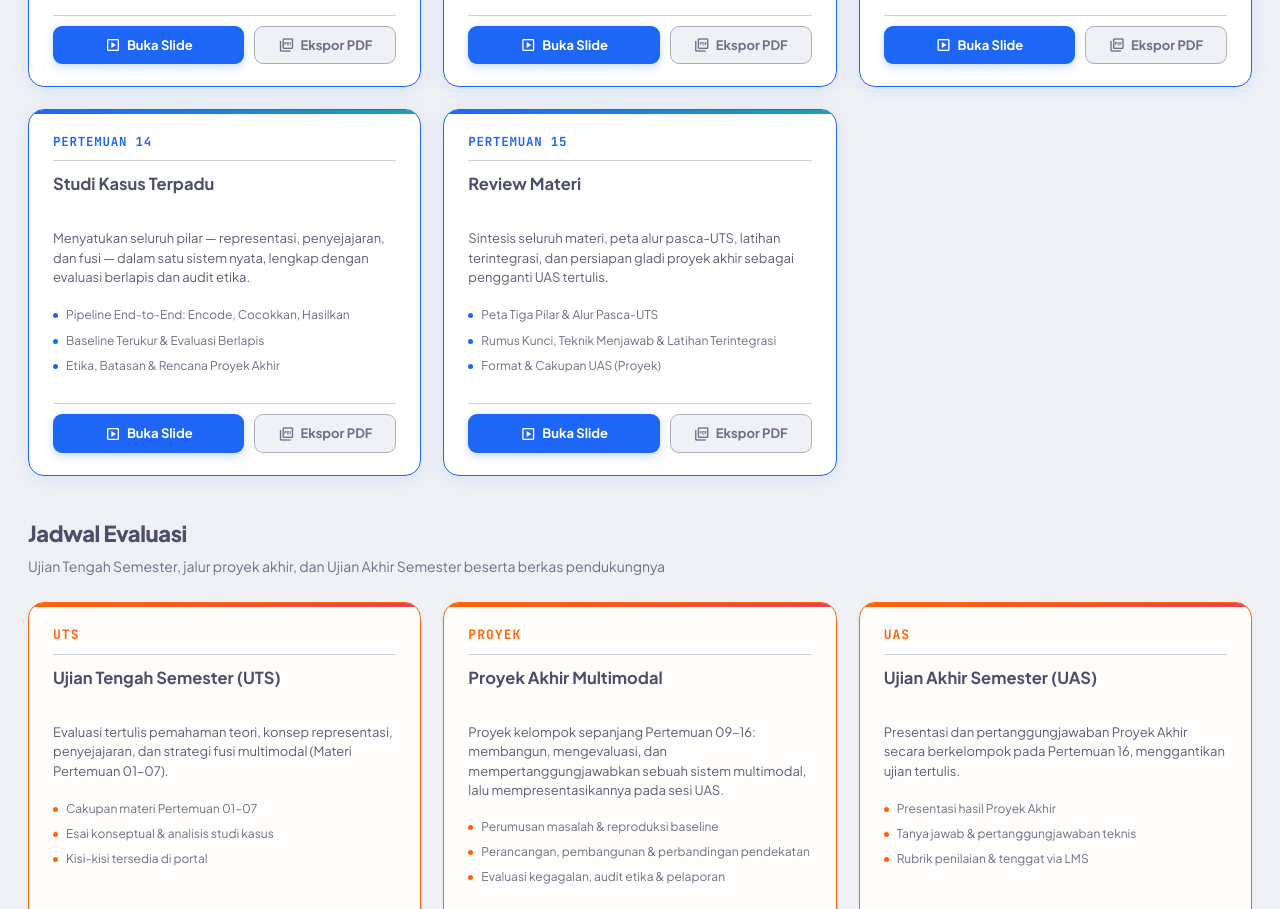
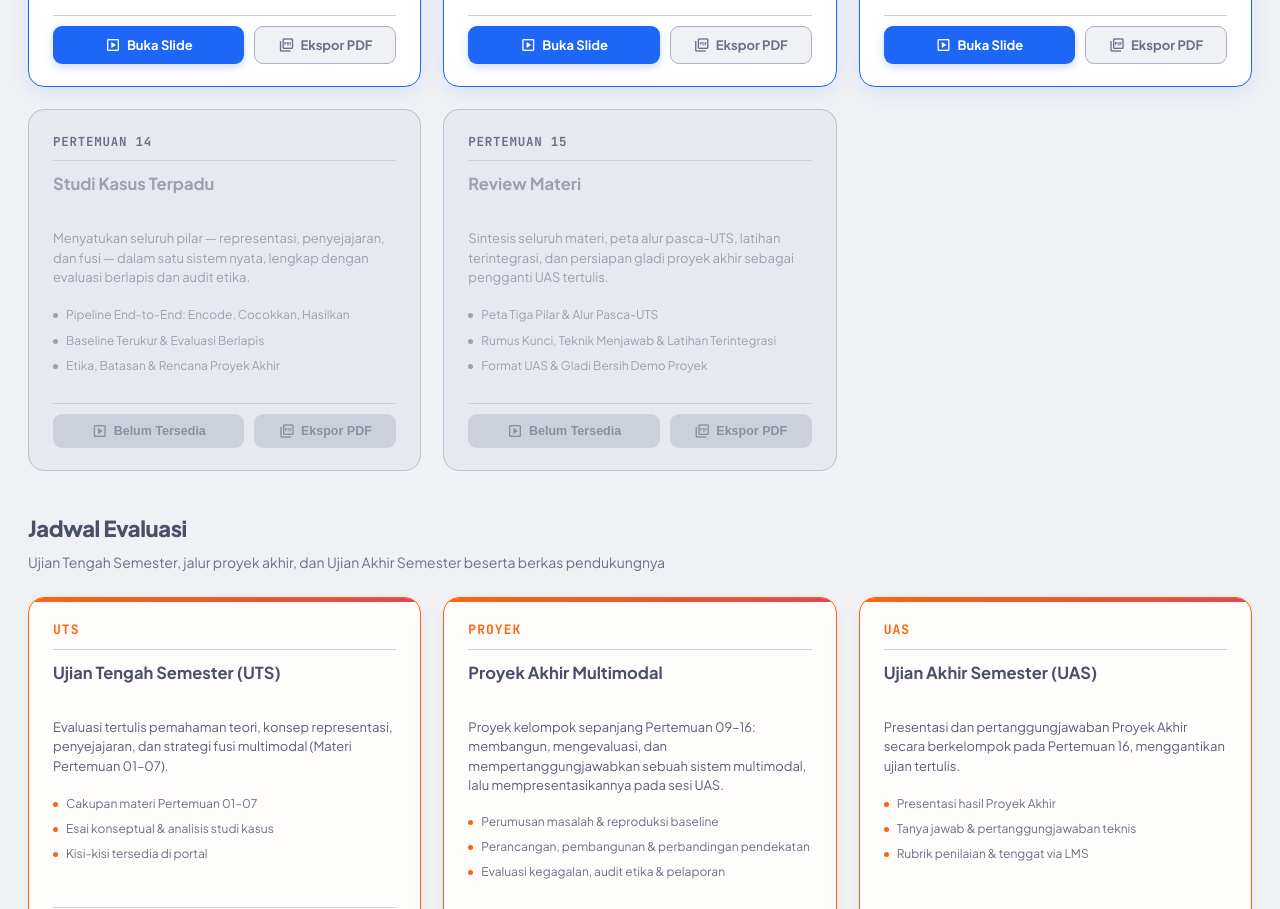
Before and after one commit to iwawiwi/multimodal, a website: page index.html in a window 1280 px wide. Shown: the part 1702-2611 px from the top of the page. Drawn offline with nearby package versions, Linux system fonts and the light colour scheme.

Commit message:
chore(portal): tahan kartu Pertemuan 14-15 sampai materinya dirilis
Kartu W14 dan W15 dikembalikan ke keadaan `week-card upcoming` dengan dua tombol
"Belum Tersedia" / "Ekspor PDF" yang dinonaktifkan — pola yang sama dengan kartu
belum-aktif lain di portal (mis. kartu UTS pada bagian jadwal evaluasi).

Alasan: deck mgg14 dan mgg15 masih dalam peninjauan sebelum dirilis, sehingga
portal tidak boleh menautkan berkasnya lebih dulu. Tautan `mgg14.html`,
`mgg15.html`, `pdf/mgg14.pdf`, dan `pdf/mgg15.pdf` dihapus dari kartu; isi kartu
(judul, deskripsi, topik) tetap tampil sebagai peta pekan mendatang.

```diff
--- a/index.html
+++ b/index.html
@@ -398,7 +398,7 @@
       </div>
 
       <!-- MINGGU 14 -->
-      <div class="week-card ready">
+      <div class="week-card upcoming">
         <div class="week-card-header">
           <span class="week-num-label">Pertemuan 14</span>
         </div>
@@ -413,20 +413,20 @@
             <li><span class="topic-dot"></span>Etika, Batasan &amp; Rencana Proyek Akhir</li>
           </ul>
         </div>
-        <div class="week-card-actions">
-          <a href="mgg14.html" class="btn-action-primary" title="Buka Slide Presentasi Interaktif">
+                <div class="week-card-actions">
+          <button class="btn-action-disabled" disabled>
             <span class="material-symbols-outlined">slideshow</span>
-            <span>Buka Slide</span>
-          </a>
-          <a href="pdf/mgg14.pdf" download="Pembelajaran_Mesin_Multimodal_Mgg14.pdf" class="btn-action-secondary" title="Unduh langsung file PDF materi slide">
+            <span>Belum Tersedia</span>
+          </button>
+          <button class="btn-action-disabled" disabled title="File PDF akan tersedia saat materi dirilis">
             <span class="material-symbols-outlined">picture_as_pdf</span>
             <span>Ekspor PDF</span>
-          </a>
+          </button>
         </div>
       </div>
 
       <!-- MINGGU 15 -->
-      <div class="week-card ready">
+      <div class="week-card upcoming">
         <div class="week-card-header">
           <span class="week-num-label">Pertemuan 15</span>
         </div>
@@ -438,18 +438,18 @@
           <ul class="week-topics">
             <li><span class="topic-dot"></span>Peta Tiga Pilar &amp; Alur Pasca-UTS</li>
             <li><span class="topic-dot"></span>Rumus Kunci, Teknik Menjawab &amp; Latihan Terintegrasi</li>
-            <li><span class="topic-dot"></span>Format &amp; Cakupan UAS (Proyek)</li>
+            <li><span class="topic-dot"></span>Format UAS &amp; Gladi Bersih Demo Proyek</li>
           </ul>
         </div>
-        <div class="week-card-actions">
-          <a href="mgg15.html" class="btn-action-primary" title="Buka Slide Presentasi Interaktif">
+                <div class="week-card-actions">
+          <button class="btn-action-disabled" disabled>
             <span class="material-symbols-outlined">slideshow</span>
-            <span>Buka Slide</span>
-          </a>
-          <a href="pdf/mgg15.pdf" download="Pembelajaran_Mesin_Multimodal_Mgg15.pdf" class="btn-action-secondary" title="Unduh langsung file PDF materi slide">
+            <span>Belum Tersedia</span>
+          </button>
+          <button class="btn-action-disabled" disabled title="File PDF akan tersedia saat materi dirilis">
             <span class="material-symbols-outlined">picture_as_pdf</span>
             <span>Ekspor PDF</span>
-          </a>
+          </button>
         </div>
       </div>
 
```
